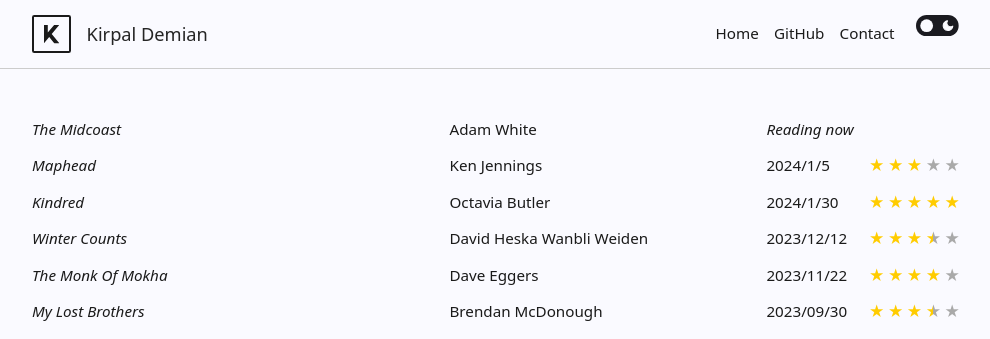
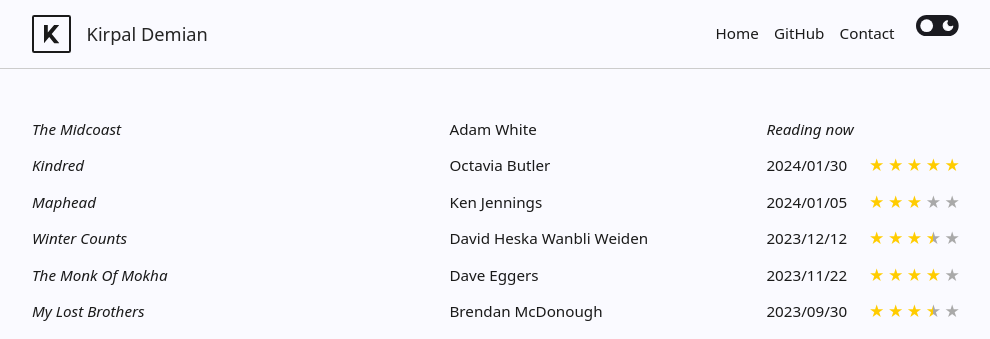
Before and after one commit to Kirpal/kirpal, a Jekyll site: the page built from reading.html, in a window 1280 px wide and 900 px high. Shown: the top 339 px of the window, without its empty margins (144-1134 px from the left). Built offline with Jekyll 4.4.1, drawn with Linux system fonts in a browser that asks for light colours.

Commit message:
Update reading.yml

```diff
--- a/_data/reading.yml
+++ b/_data/reading.yml
@@ -2,7 +2,7 @@
   author: Adam White
   isbn: 9780593243152
   status: currently-reading
-  date_started: 2024/2/2
+  date_started: 2024/02/02
   date_finished:
   rating:
 
@@ -10,16 +10,16 @@
   author: Octavia Butler
   isbn: 9780807083697
   status: read
-  date_started: 2024/1/25
-  date_finished: 2024/1/30
+  date_started: 2024/01/25
+  date_finished: 2024/01/30
   rating: 5
 
 - title: 'Maphead: Charting the Wide, Weird World of Geography Wonks'
   author: Ken Jennings
   isbn: 9781439167175
   status: read
-  date_started: 2024/1/1
-  date_finished: 2024/1/5
+  date_started: 2024/01/01
+  date_finished: 2024/01/05
   rating: 3
 
 - title: 'Winter Counts'
```
